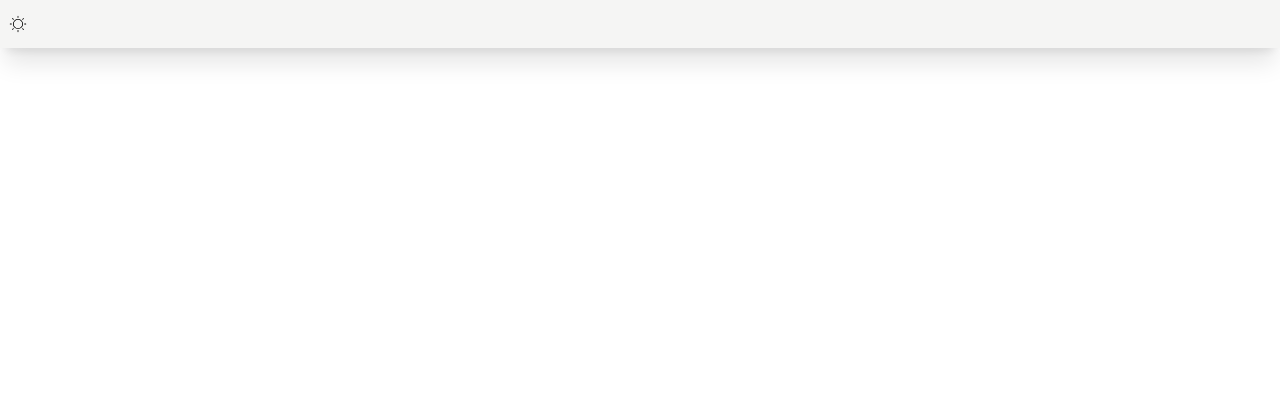
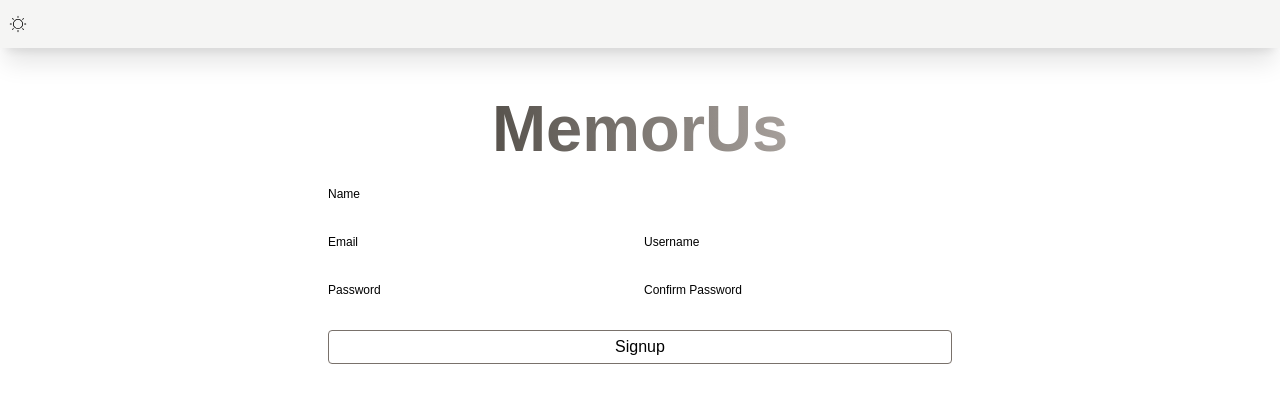
Before and after one commit to DavidJoao/memorus, a Next.js app: page /signup in a window 1280 px wide. Shown: the top 402 px of the page. Built offline with nearby package versions, Linux system fonts and the light colour scheme.

Commit message:
CREATE: Pages for Signin and Signup

```diff
--- a/src/app/(auth)/signup/page.tsx
+++ b/src/app/(auth)/signup/page.tsx
@@ -1,8 +1,13 @@
+import SignupForm from '@/app/components/auth/SignupForm'
+import Memorus from '@/app/components/general/Memorus'
 import React from 'react'
 
 const page = () => {
   return (
-    <div>page</div>
+    <div className='pt-[5rem] w-full h-screen flex flex-col items-center'>
+      <Memorus />
+      <SignupForm />
+    </div>
   )
 }
 
```
